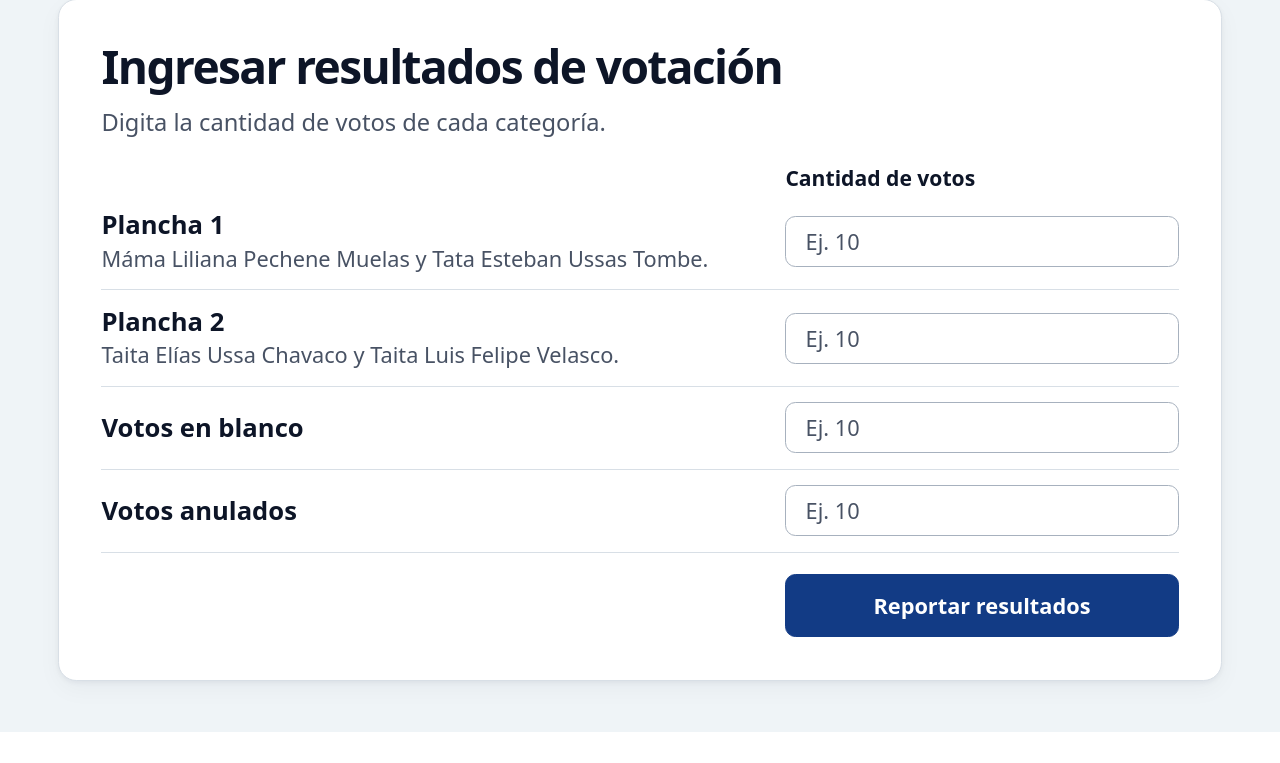
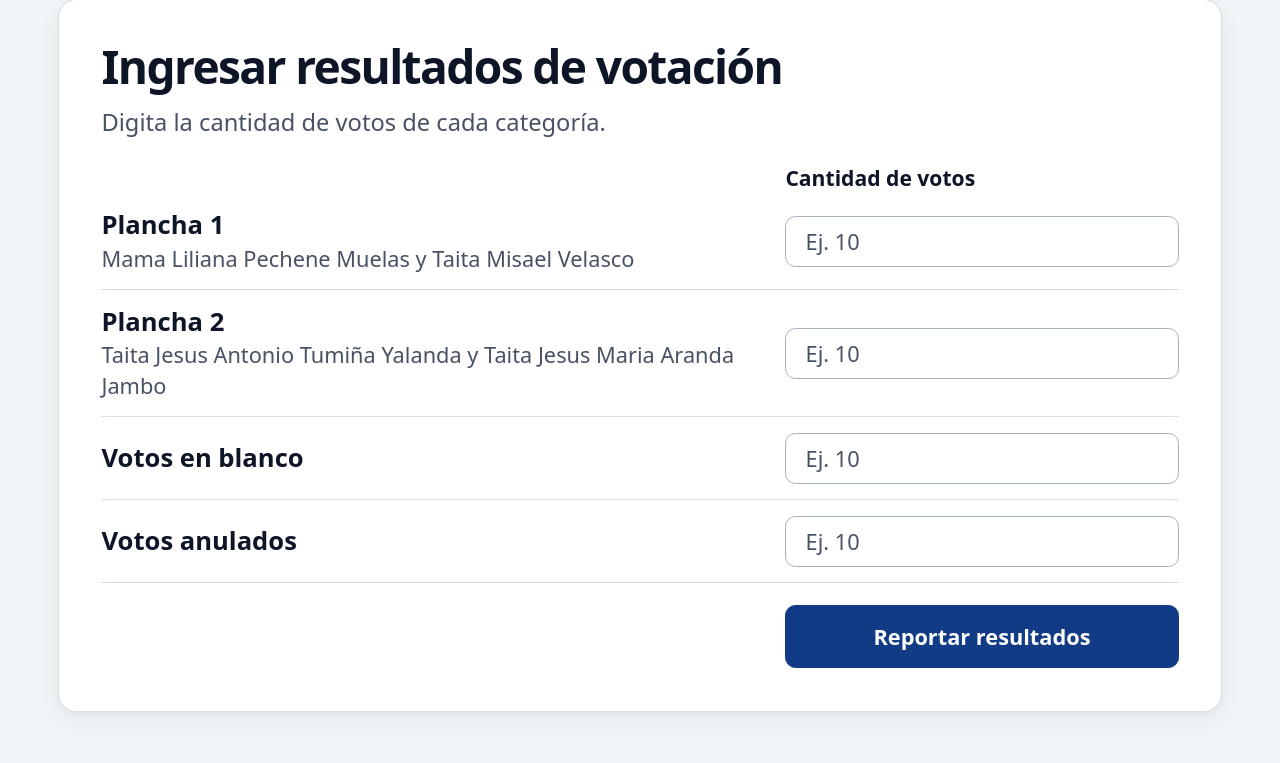
Before and after one commit to anrualesidam/votaciones_guambia, a Django app: page /registrovotos/ in a window 1280 px wide. Shown: the part 423-1186 px from the top of the page. Before the commit the page ends 1155 px from the top, so only its background shows below. Run offline with Django 5.2, Linux system fonts and the light colour scheme; data that the repository does not hold is empty; parts of the project's set-up code (start-up, migrations or seed data) failed here and were passed over; some libraries are stand-ins or nearby versions.

Commit message:
add plancha new

```diff
--- a/votaciones2025/templates/registrovotos.html
+++ b/votaciones2025/templates/registrovotos.html
@@ -447,7 +447,7 @@
         <div class="wj-report-row">
           <div>
             <label class="wj-report-label" for="numcandidato1">Plancha 1</label>
-            <p class="wj-report-names" id="wj-plancha-1">Máma Liliana Pechene Muelas y Tata Esteban Ussas Tombe.</p>
+            <p class="wj-report-names" id="wj-plancha-1">Mama Liliana Pechene Muelas y Taita Misael Velasco </p>
           </div>
           <input class="wj-control" type="text" inputmode="numeric" id="numcandidato1" name="numcandidato1"
                  aria-describedby="wj-plancha-1" placeholder="Ej. 10" maxlength="3" required>
@@ -456,7 +456,7 @@
         <div class="wj-report-row">
           <div>
             <label class="wj-report-label" for="numcandidato2">Plancha 2</label>
-            <p class="wj-report-names" id="wj-plancha-2">Taita Elías Ussa Chavaco y Taita Luis Felipe Velasco.</p>
+            <p class="wj-report-names" id="wj-plancha-2">Taita Jesus Antonio Tumiña Yalanda y Taita Jesus Maria Aranda Jambo</p>
           </div>
           <input class="wj-control" type="text" inputmode="numeric" id="numcandidato2" name="numcandidato2"
                  aria-describedby="wj-plancha-2" placeholder="Ej. 10" maxlength="3" required>
```
